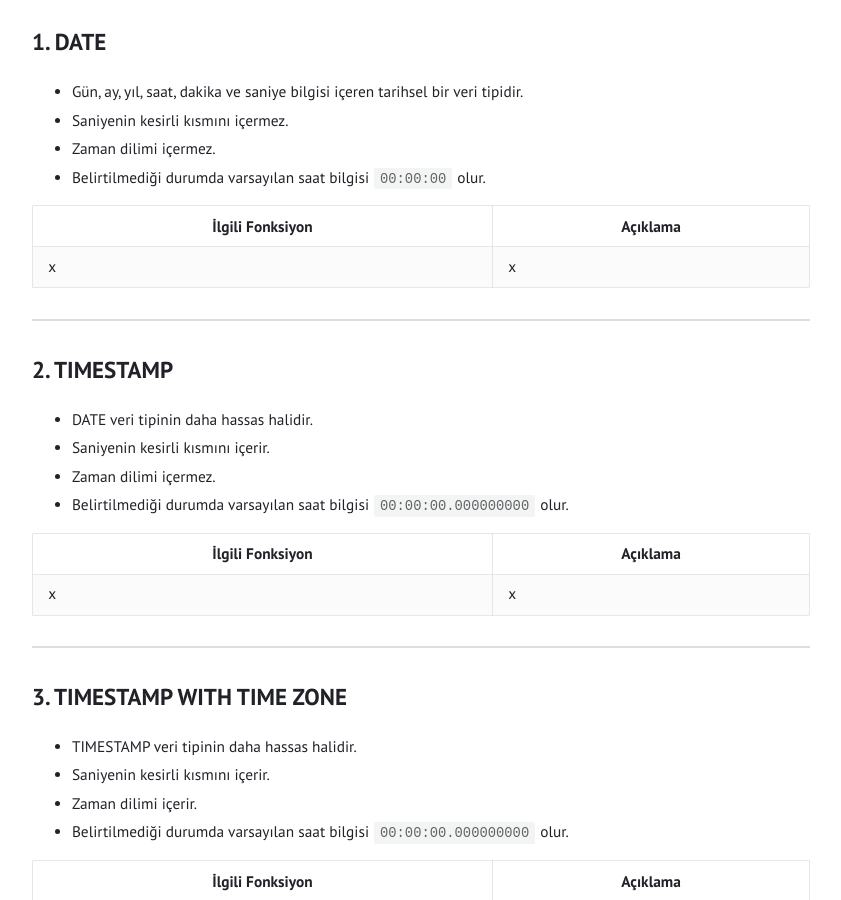
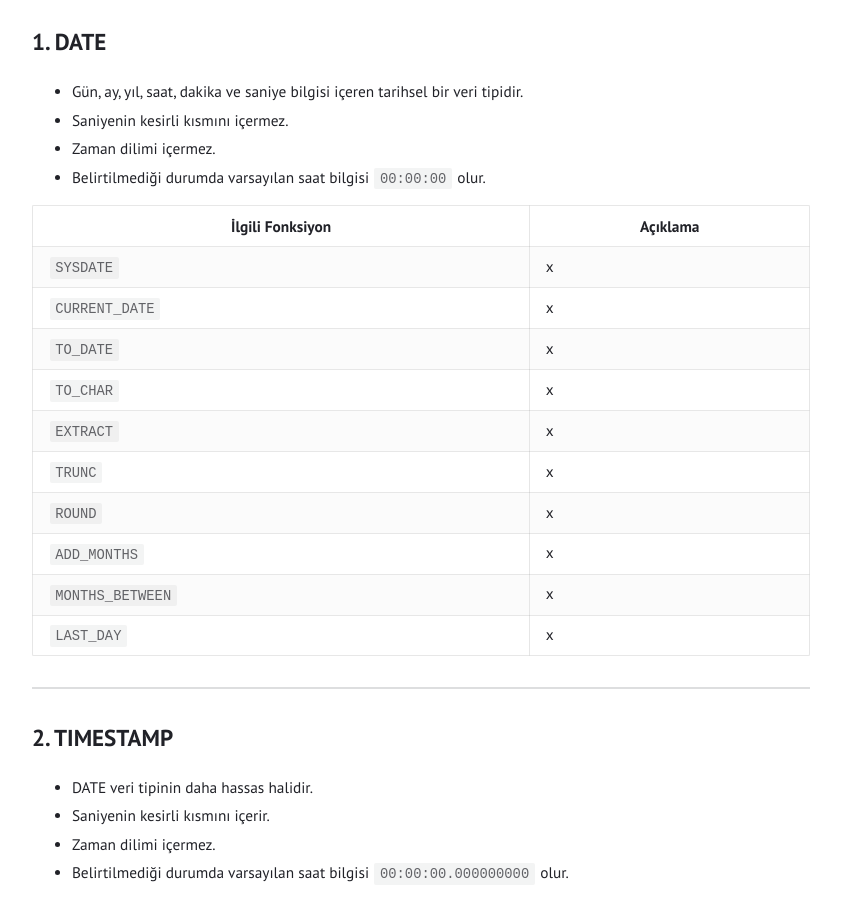
Before and after one commit to tunahanoguz/tunahanoguz.github.io, a Jekyll site: the page built from _posts/2025-05-17-oracle-DATE-ve-TIMESTAMP-veri-tipleri.md, in a window 1280 px wide and 900 px high, scrolled down 629 px. Shown: the whole window, without its empty margins (219-1060 px from the left). Built offline with Jekyll 4.4.1, drawn with Linux system fonts in a browser that asks for light colours.

Commit message:
Update 2025-05-17-oracle-DATE-ve-TIMESTAMP-veri-tipleri.md

```diff
--- a/_posts/2025-05-17-oracle-DATE-ve-TIMESTAMP-veri-tipleri.md
+++ b/_posts/2025-05-17-oracle-DATE-ve-TIMESTAMP-veri-tipleri.md
@@ -29,7 +29,17 @@ categories: oracle
 
 | İlgili Fonksiyon | Açıklama |
 |------------------|----------|
-| x                | x        |
+| `SYSDATE`        | x        |
+| `CURRENT_DATE`   | x        |
+| `TO_DATE`        | x        |
+| `TO_CHAR`        | x        |
+| `EXTRACT`        | x        |
+| `TRUNC`          | x        |
+| `ROUND`          | x        |
+| `ADD_MONTHS`     | x        |
+| `MONTHS_BETWEEN` | x        |
+| `LAST_DAY`       | x        |
+
 
 ---
 
```
